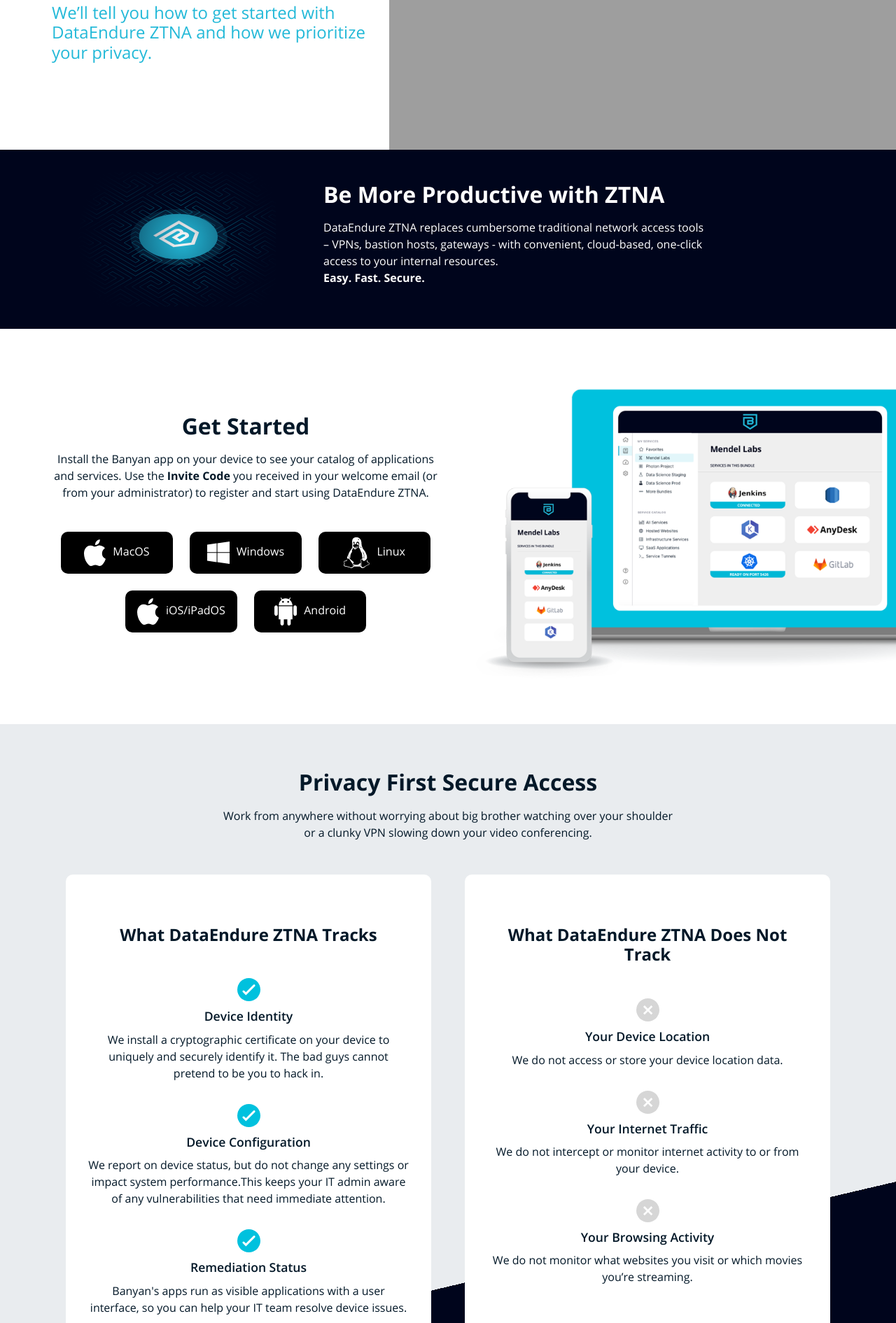
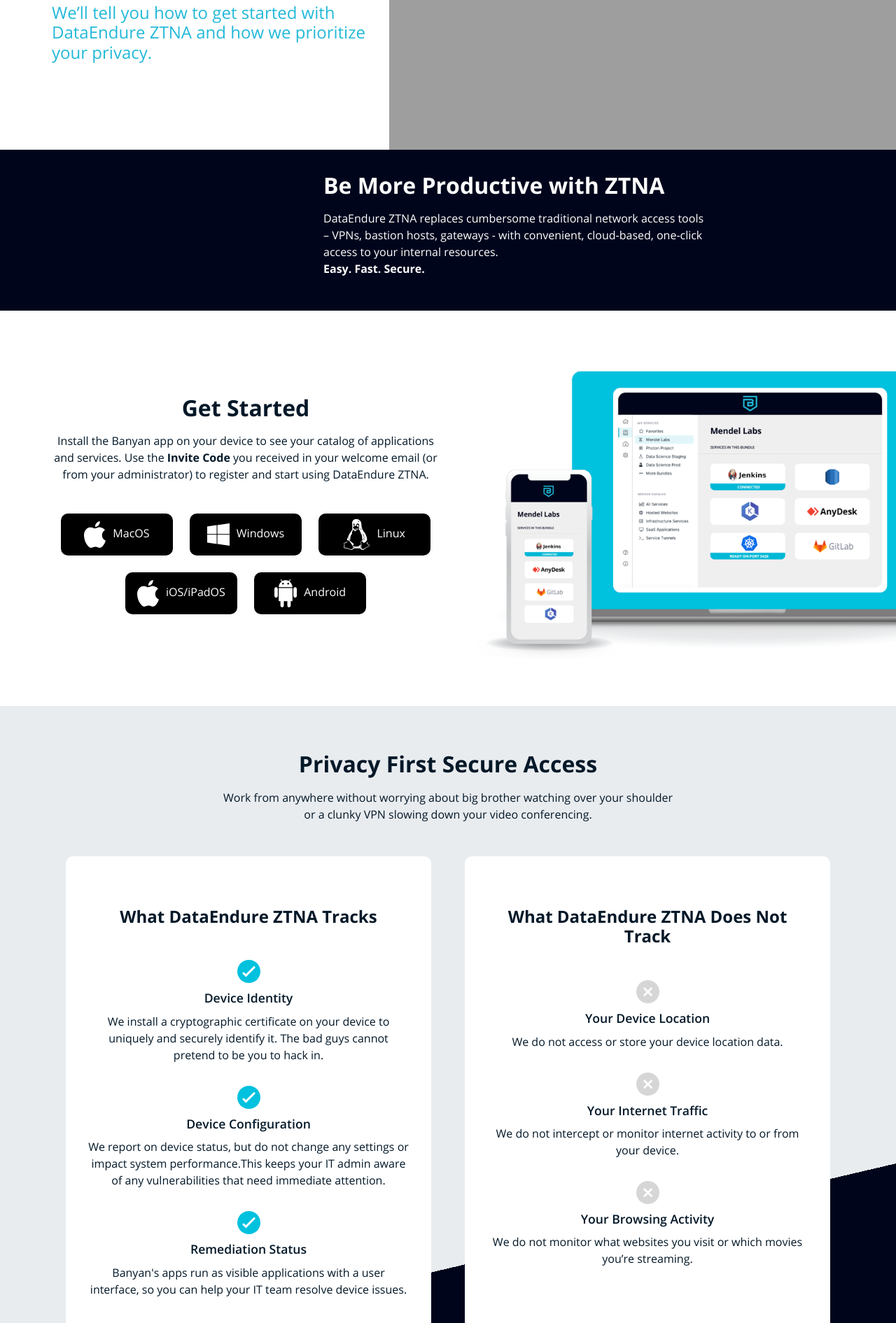
Before and after one commit to dataendure/ZTNA, a Jekyll site: the page built from index.html, in a window 1280 px wide. Shown: the part 537-2428 px from the top of the page at 70% size. Built offline with Jekyll 4.4.1, drawn with Linux system fonts in a browser that asks for light colours.

Commit message:
Update index.html

```diff
--- a/index.html
+++ b/index.html
@@ -38,7 +38,7 @@
 		<div class="container">
 			<div class="row align-items-md-center">
 				<div class="col-12 mx-auto col-lg-4 order-lg-1 productive-img-container">
-					<img class="productive-img" src="{{site.baseurl}}/assets/img/what-is-banyan/bnn-logo-maze.svg">
+					<!-- <img class="productive-img" src="{{site.baseurl}}/assets/img/what-is-banyan/bnn-logo-maze.svg"> -->
 				</div>
 
 				<div class="col-lg-6 order-lg-2 text-center text-md-start">
```
